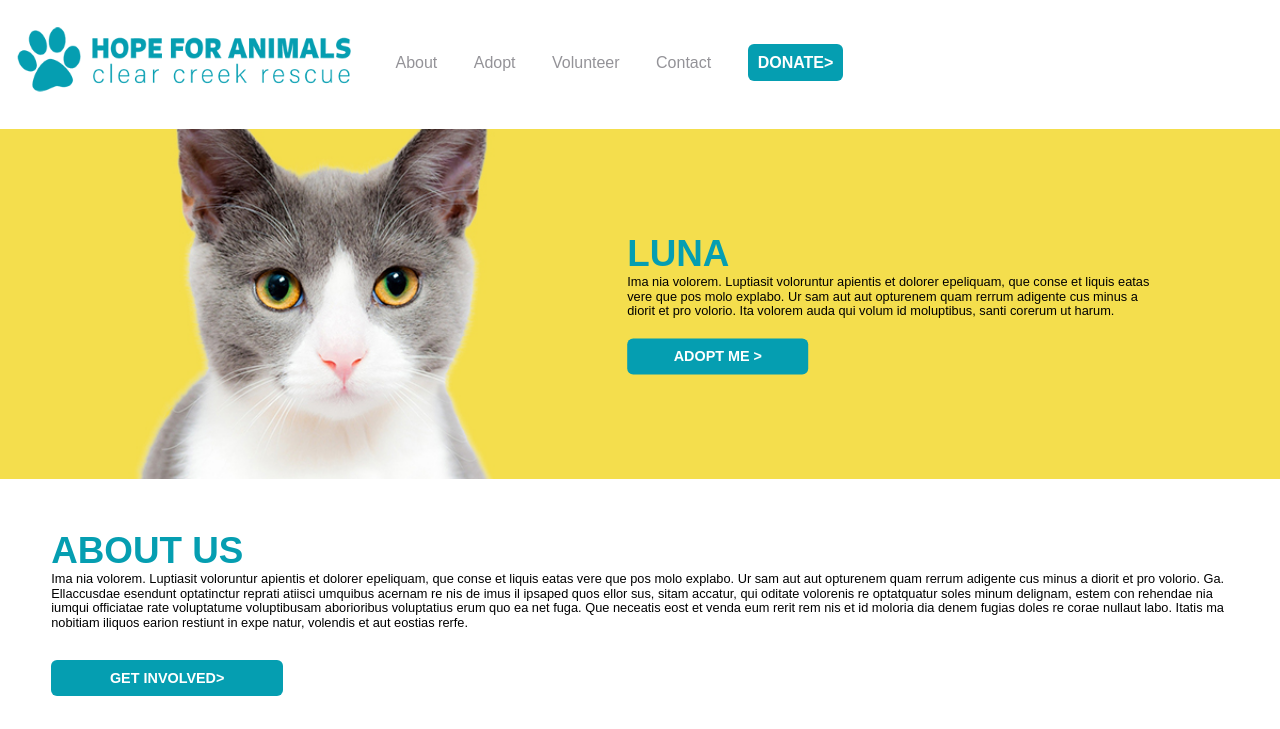
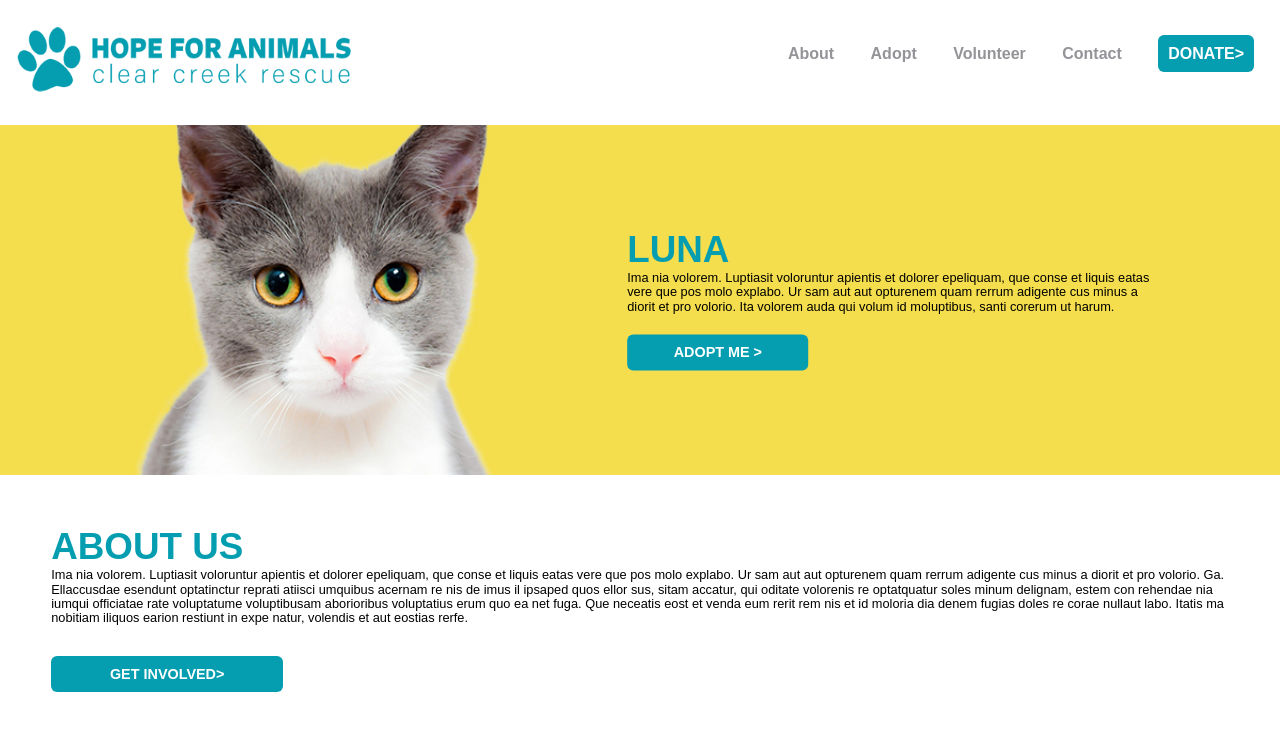
Before and after one commit to nikkirharper/p2-harper-nikki, a plain HTML site: page index.html in a window 1280 px wide. Shown: the top 729 px of the page. Drawn offline with Linux system fonts and the light colour scheme; a web font is replaced by a local one.

Commit message:
Adjust nav styling

```diff
--- a/css/main.css
+++ b/css/main.css
@@ -11,7 +11,7 @@ article, aside, details, figcaption, figure, footer, header, main, nav, section,
 /********** General Styles ****************/
 body {
   font-family: acumin-pro, sans-serif;
-  font-weight: 400;
+  f
   font-style: normal;
 }
 
@@ -48,13 +48,18 @@ h2 {
 /********** Header Styles ****************/
 header {
     width: 100%;
-    /* display: flex;  */
+}
+
+nav {
+  height: 125px;
 }
 
 .logo {
     width: 80%;
     max-width: 375px;
     padding: 15px 0;
+    position: relative;
+	  float: left;
 }
 
 .desktop-menu {
@@ -113,6 +118,7 @@ li {
 .menuLink {
     display: inline;
     font-size: 2rem;
+    font-weight: 700;
     color: white;
     text-decoration: none;
   }
@@ -235,14 +241,15 @@ footer p {
   }
 
   .desktop-menu {
-    display: inline;
+    display: block;
     text-align: right;
+    padding-right: 10px;
   }
 
   .desktop-menu li {
     display: inline;
     position: relative;
-    top: -57px;
+    top: 45px;
   }
 
   .menuLink {
@@ -305,5 +312,4 @@ footer p {
   }
 }
 
-
 /********** End Min-Width 900px Media Query ****************/
```
